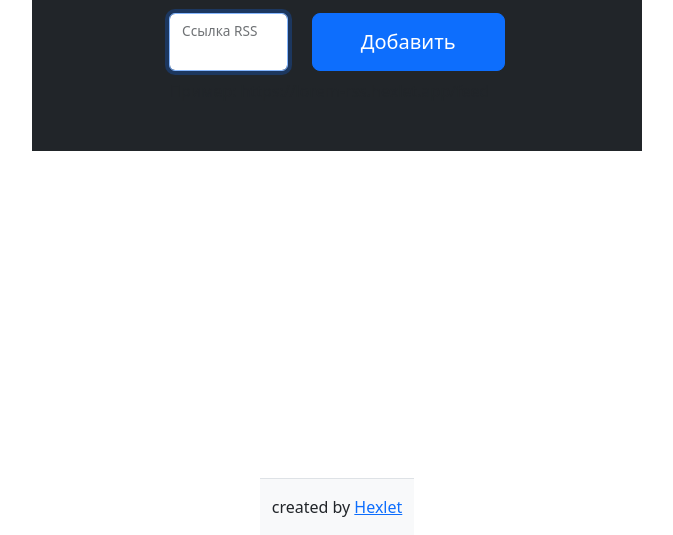
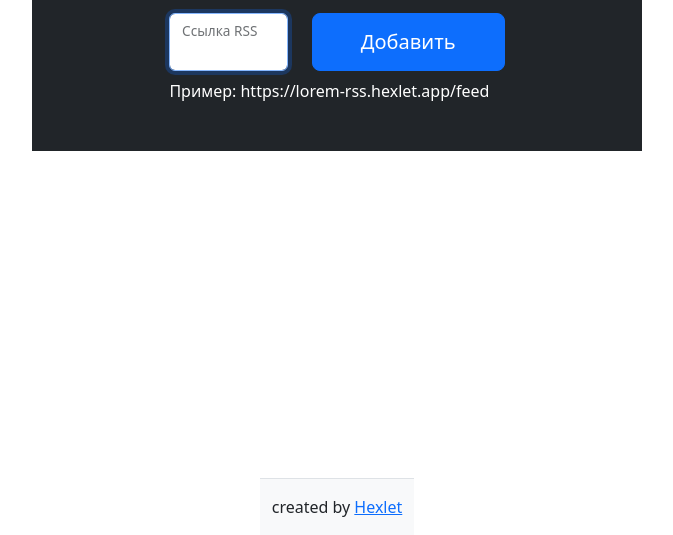
Before and after one commit to RomashNat/frontend-project-11, a website built with Vite: page index.html in a window 1280 px wide. Shown: the part 265-800 px from the top of the page, without its empty margins (303-976 px from the left). Built offline with nearby package versions, Linux system fonts and the light colour scheme.

Commit message:
Update index.html

```diff
--- a/index.html
+++ b/index.html
@@ -5,6 +5,7 @@
 <head>
   <meta charset="utf-8">
   <meta name="viewport" content="width=device-width, initial-scale=1, shrink-to-fit=no">
+  <link href="https://cdn.jsdelivr.net/npm/bootstrap@5.3.7/dist/css/bootstrap.min.css" rel="stylesheet" integrity="sha384-LN+7fdVzj6u52u30Kp6M/trliBMCMKTyK833zpbD+pXdCLuTusPj697FH4R/5mcr" crossorigin="anonymous">
   <title>Hexlet Frontend Project</title>
 </head>
 
@@ -46,7 +47,7 @@
               </div>
             </div>
           </form>
-          <p class="mt-2 mb-0 text-muted">Пример: https://lorem-rss.hexlet.app/feed</p>
+          <p class="mt-2 mb-0 text-white">Пример: https://lorem-rss.hexlet.app/feed</p>
           <p class="feedback m-0 position-absolute small text-danger"></p>
         </div>
       </div>
```
